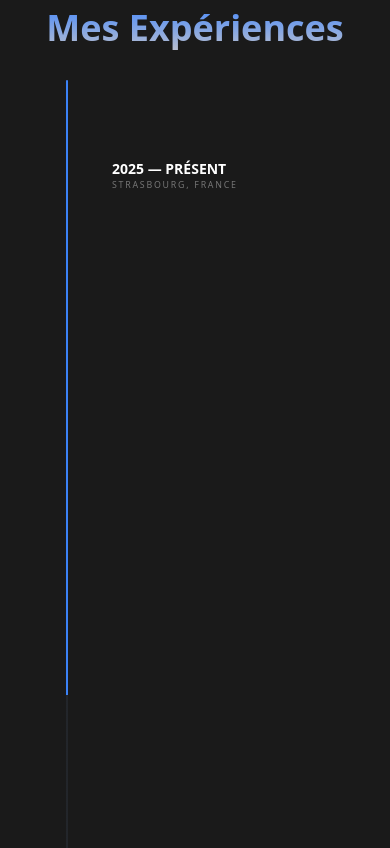
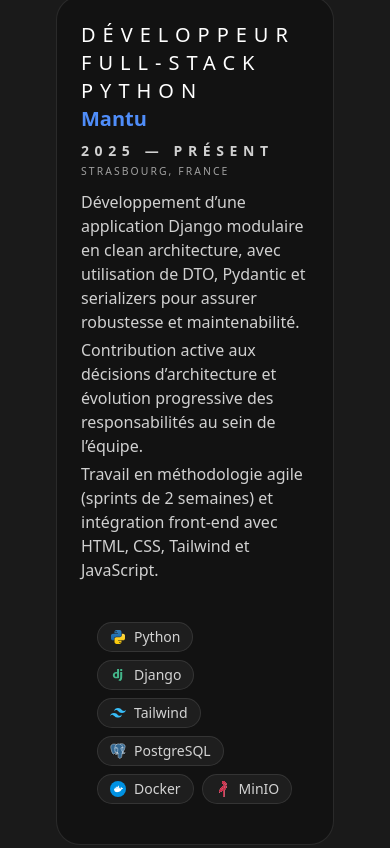
Before and after one commit to zafopyss/portfolio-website, a React (Vite) app: page /#experiences in a window 390 px wide. Shown: the part 1236-2084 px from the top of the page. Built offline with nearby package versions, Linux system fonts and the light colour scheme.

Commit message:
add responsive experiences

```diff
--- a/src/App.tsx
+++ b/src/App.tsx
@@ -2,7 +2,7 @@
 import SectionSidebar from '@components/interface/SectionSidebar';
 import { SectionNavigationProvider } from '@hooks/SectionNavigationContext';
 import { Header } from './components';
-import { AboutSection, ContactSection, ExperienceSection, ProjectsSection } from './sections';
+import { AboutMeSection, ContactSection, ExperienceSection, ProjectsSection } from './sections';
 
 function App() {
   // useEffect(() => {
@@ -32,23 +32,23 @@
         {/* <CursorTrail /> */}
         <Header />
 
-        <AboutSection />
+        <AboutMeSection />
         <div style={{ height: '50px' }}></div>
-        <div className="mx-60 pb-12 pt-12 border-t border-white/20 text-center text-xs text-white/60" style={{ height: '20px' }}></div>
+        <div className="mx:auto sm:mx-60 pb-12 pt-12 border-t border-white/20 text-center text-xs text-white/60" style={{ height: '20px' }}></div>
 
         <ExperienceSection />
-        <div className="mx-60 pb-12 pt-12 border-t border-white/20 text-center text-xs text-white/60" style={{ height: '20px' }}></div>
+        <div className="mx:auto sm:mx-60 pb-12 pt-12 border-t border-white/20 text-center text-xs text-white/60" style={{ height: '20px' }}></div>
 
         {/* <div className="mb-15">
           <TechSection />
         </div> */}
 
         <ProjectsSection />
-        <div className="mx-60 pb-12 pt-12 border-t border-white/20 text-center text-xs text-white/60" style={{ height: '50px' }}></div>
+        <div className="mx:auto sm:mx-60 pb-12 pt-12 border-t border-white/20 text-center text-xs text-white/60" style={{ height: '50px' }}></div>
 
         <ContactSection />
 
-        <footer className="mx-60 pb-12 pt-12 border-t border-white/20 text-center text-xs text-white/60">
+        <footer className="mx:auto sm:mx-60 pb-12 pt-12 border-t border-white/20 text-center text-xs text-white/60">
           Handcrafted by Walter Eliot — © 2025.
         </footer>
 
--- /dev/null
+++ b/src/components/functional/TechTagList/TechTagList.tsx
@@ -0,0 +1,62 @@
+import { techs } from '@data/techs';
+import { useMemo } from 'react';
+
+type TechTagListProps = {
+  tags?: string[];
+  className?: string;
+  tagClassName?: string;
+};
+
+const normalizeTechName = (name: string) =>
+  name.toLowerCase().replace(/[^a-z0-9]/g, '');
+
+export default function TechTagList({
+  tags = [],
+  className = 'flex flex-wrap gap-2',
+  tagClassName,
+}: TechTagListProps) {
+  const techIconRepository = useMemo(() => {
+    const repository = new Map<string, string>();
+    techs.forEach((tech) => repository.set(normalizeTechName(tech.name), tech.icon));
+    return repository;
+  }, []);
+
+  const findTechIcon = (label: string) => {
+    const normalized = normalizeTechName(label);
+    if (techIconRepository.has(normalized)) {
+      return techIconRepository.get(normalized);
+    }
+    for (const [key, icon] of techIconRepository.entries()) {
+      if (normalized.includes(key) || key.includes(normalized)) {
+        return icon;
+      }
+    }
+    return undefined;
+  };
+
+  const tagBaseClasses =
+    'flex items-center gap-2 rounded-full border border-white/10 bg-white/5 px-3 py-1 text-sm text-white/80';
+  const tagClasses = tagClassName ? `${tagBaseClasses} ${tagClassName}` : tagBaseClasses;
+
+  return (
+    <div className={className}>
+      {tags.map((tech) => {
+        const icon = findTechIcon(tech);
+
+        return (
+          <span key={tech} className={tagClasses}>
+            {icon && (
+              <img
+                src={icon}
+                alt={`${tech} logo`}
+                className="h-4 w-4 object-contain"
+                loading="lazy"
+              />
+            )}
+            {tech}
+          </span>
+        );
+      })}
+    </div>
+  );
+}
--- /dev/null
+++ b/src/components/functional/TechTagList/index.ts
@@ -0,0 +1 @@
+export { default } from './TechTagList';
--- a/src/components/functional/index.ts
+++ b/src/components/functional/index.ts
@@ -0,0 +1,2 @@
+export { default as ScrollToTop } from './ScrollToTop';
+export { default as TechTagList } from './TechTagList';
--- a/src/sections/ContactSection.tsx
+++ b/src/sections/ContactSection.tsx
@@ -9,7 +9,7 @@
     <section
       id="contact"
       aria-label="Contact"
-      className="scroll-mt-24 px-6 py-12 lg:px-20 lg:py-14"
+      className="scroll-mt-24 px-6 sm:py-12 lg:px-20 lg:py-14"
     >
       <CursorSpotlight size={52} opacity={0.25} borderRadius="rounded-3xl" className="mx-auto max-w-3xl">
         <div className="relative mx-auto max-w-3xl space-y-4 rounded-3xl border border-white/10 bg-white/5 p-8 text-white">
--- a/src/sections/ExperienceSection.tsx
+++ b/src/sections/ExperienceSection.tsx
@@ -1,5 +1,6 @@
 import GradientText from '@components/design/GradientText';
 import TechCard from '@components/design/TechCard/TechCard';
+import TechTagList from '@components/functional/TechTagList';
 import { techs } from '@data/techs';
 import { useEffect, useRef, useState } from 'react';
 
@@ -145,8 +146,8 @@
 
 
   return (
-    <section id="experiences" ref={sectionRef} className="scroll-mt-28" aria-label="Expériences professionnelles">
-      <div className="max-w-6xl mx-auto py-12 px-4 sm:px-6">
+    <section id="experiences" ref={sectionRef} className="scroll -mt-24 px-5 sm:py-12 lg:px-15 lg:py-10" aria-label="Expériences professionnelles">
+      <div className="max-w-6xl mx-auto px-4 sm:px-6">
         <div className="text-center">
           <GradientText
             as="h2"
@@ -159,7 +160,7 @@
         </div>
 
         <div className="mt-10 grid gap-10 lg:grid-cols-[180px_minmax(0,1fr)] items-start">
-          <div className="relative">
+          <div className="relative hidden lg:block">
             <div className="relative">
               {/* timeline */}
               <div
@@ -221,13 +222,13 @@
                 {/* Sticky dot container */}
                 {/* TODO: enlever -205 en dur et faire un calcul taille écran */}
                 <div
-                  className="absolute left-0 top-5 bottom-5 "
+                  className="absolute left-0 top-5 bottom-5 hidden lg:block"
                   style={{
                     marginLeft: `calc(-205px + ${LINE_LEFT_PX - DOT_SIZE}px)`,
                   }}
                 >
                   <div
-                    className="sticky flex items-center justify-center"
+                    className="sticky hidden lg:flex items-center justify-center"
                     style={{
                       top: '50vh',
                       height: `${DOT_SIZE}px`,
@@ -255,6 +256,10 @@
                   </span>
                   <h3 className="text-xl font-semibold text-blue-python">{experience.company}</h3>
                 </div>
+                <div className="mt-2 flex flex-col gap-1 text-xs uppercase tracking-[0.35em] text-white/70 lg:hidden">
+                  <span className="text-white/80 text-sm font-semibold tracking-[0.4em]">{experience.date}</span>
+                  <span className="text-white/60 tracking-[0.2em] text-[0.65rem]">{experience.location}</span>
+                </div>
                 {/* TODO : add bold part of text */}
                 <div className="mt-3 text-white/80 space-y-1" aria-label={`Description pour ${experience.company}`}>
                   {Array.isArray(experience.description) ? (
@@ -266,7 +271,8 @@
                   )}
                 </div>
 
-                <div className="mt-6 flex gap-4 flex-wrap w-full" aria-label={`Technologies utilisées chez ${experience.company}`}>
+                <div className="mt-6 rounded-2xl" aria-label={`Technologies utilisées chez ${experience.company}`}>
+                  <div className="hidden lg:flex gap-4 flex-wrap w-full">
                     {experience.techStack.map((tech) => (
                       <TechCard
                         key={`${experience.company}-${tech.name}`}
@@ -274,6 +280,13 @@
                         icon={tech.icon}
                       />
                     ))}
+                  </div>
+                  </div>
+                  <div className='mt-6 p-4 flex flex-col gap-4 rounded-2xl lg:hidden'>
+                  <TechTagList
+                    className="flex flex-wrap gap-2 "
+                    tags={experience.techStack.map((tech) => tech.name)}
+                  />
                   </div>
               </article>
             ))}
--- a/src/sections/ProjectsSection.tsx
+++ b/src/sections/ProjectsSection.tsx
@@ -1,11 +1,8 @@
 import CursorSpotlight from '@components/design/CursorSpotlight';
 import GradientText from '@components/design/GradientText/GradientText';
+import TechTagList from '@components/functional/TechTagList';
 import { projects } from '@data/projects';
-import { techs } from '@data/techs';
 import { useMemo, useState } from 'react';
-
-const normalizeTechName = (name: string) =>
-  name.toLowerCase().replace(/[^a-z0-9]/g, '');
 
 export default function ProjectsSection() {
   const [activeIndex, setActiveIndex] = useState(0);
@@ -18,27 +15,10 @@
     () => Array.from(new Set(activeProject?.techs ?? [])),
     [activeProject?.techs]
   );
-  const techIconRepository = useMemo(() => {
-    const map = new Map<string, string>();
-    techs.forEach((tech) => map.set(normalizeTechName(tech.name), tech.icon));
-    return map;
-  }, []);
-  const findTechIcon = (label: string) => {
-    const normalized = normalizeTechName(label);
-    if (techIconRepository.has(normalized)) {
-      return techIconRepository.get(normalized);
-    }
-    for (const [key, icon] of techIconRepository.entries()) {
-      if (normalized.includes(key) || key.includes(normalized)) {
-        return icon;
-      }
-    }
-    return undefined;
-  };
   return (
     <section
       id="projects"
-      className="scroll-mt-24 px-6 py-12 lg:px-20"
+      className="scroll-mt-24 px-6 sm:py-12 lg:px-20"
       aria-label="Projets"
     >
       <div className="text-center">
@@ -138,28 +118,7 @@
             </div>
 
             <div className="mt-6 p-4 flex flex-col gap-4 rounded-2xl">
-              <div className="flex flex-wrap gap-2">
-                {techTags.map((tech) => {
-                  const icon = findTechIcon(tech);
-
-                  return (
-                    <span
-                      key={tech}
-                      className="flex items-center gap-2 rounded-full border border-white/10 bg-white/5 px-3 py-1 text-sm text-white/80"
-                    >
-                      {icon && (
-                        <img
-                          src={icon}
-                          alt={`${tech} logo`}
-                          className="h-4 w-4 object-contain"
-                          loading="lazy"
-                        />
-                      )}
-                      {tech}
-                    </span>
-                  );
-                })}
-              </div>
+              <TechTagList tags={techTags} />
 
               {(activeProject.github || activeProject.live) && (
                 <div className="border-t border-white/10 pt-3 text-xs uppercase tracking-[0.3em] text-blue-python flex flex-wrap items-center gap-3">
--- a/src/sections/index.ts
+++ b/src/sections/index.ts
@@ -1,5 +1,5 @@
 
-export { default as AboutSection } from './AboutMeSection';
+export { default as AboutMeSection } from './AboutMeSection';
 export { default as ContactSection } from './ContactSection';
 export { default as ExperienceSection } from './ExperienceSection';
 export { default as ProjectsSection } from './ProjectsSection';
```
Lines whose indentation alone changed are shown as unchanged.
